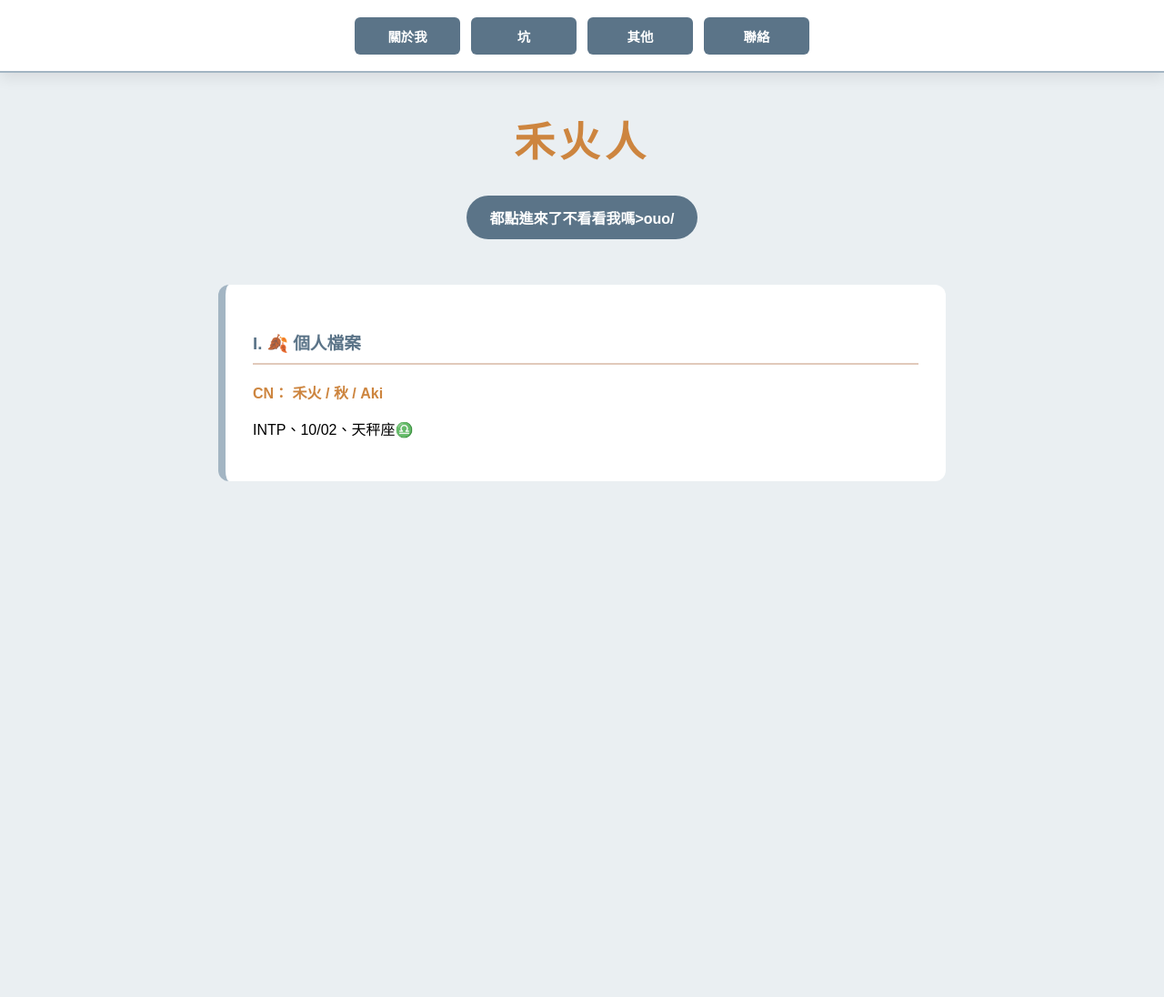
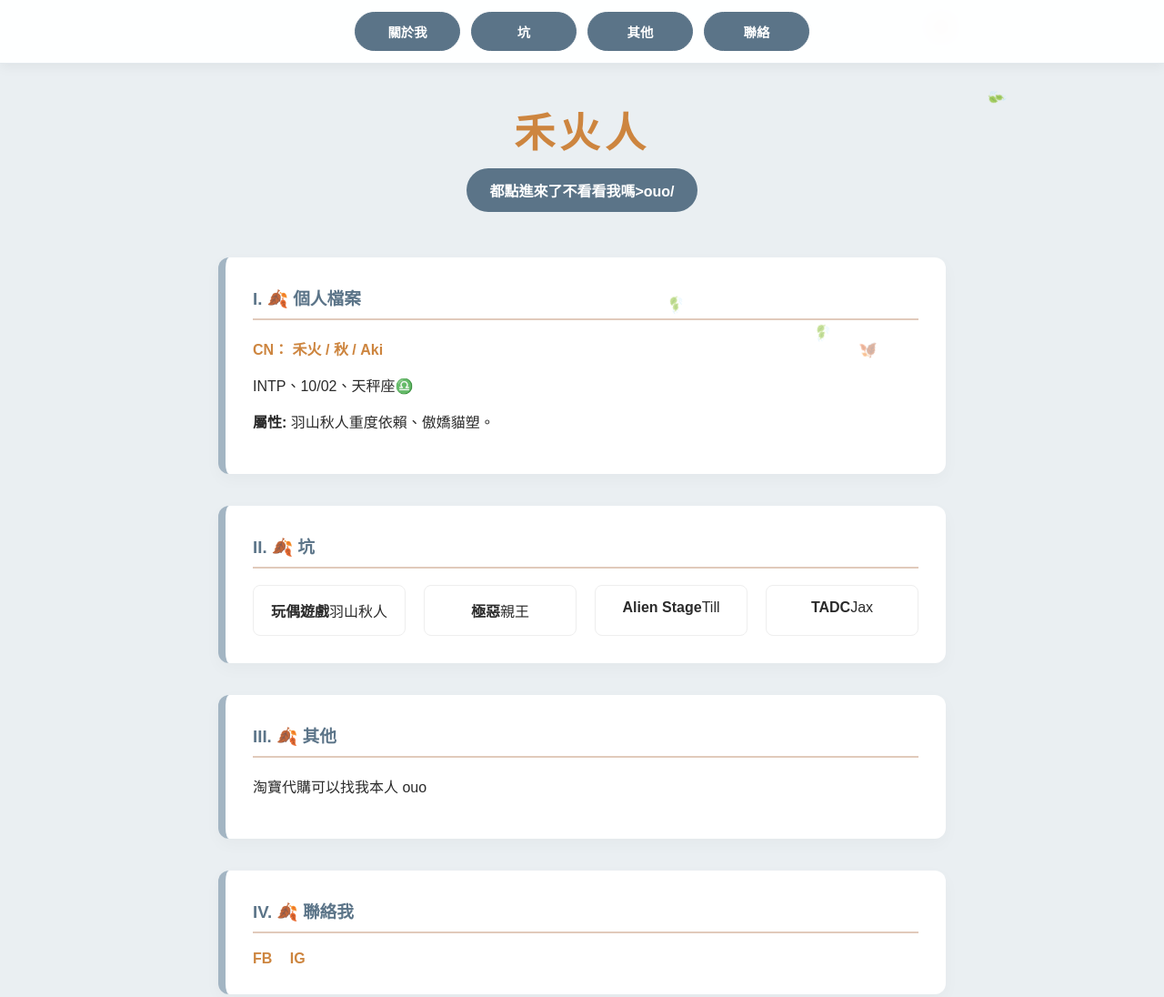
Before and after one commit to B11357059/aki_no_jikoshoukai, a plain HTML site: page index.html in a window 1280 px wide. Shown: the whole page at 91% size. Before the commit the page ends 800 px from the top, so only its background shows below. Drawn offline with Linux system fonts and the light colour scheme.

Commit message:
Update index.html

```diff
--- a/index.html
+++ b/index.html
@@ -5,46 +5,55 @@
 <meta name="viewport" content="width=device-width, initial-scale=1.0">
 <title>禾火人 /Aki/</title>
 <style>
+    /* 核心色調：希臘灰藍與秋日奶茶 */
     :root {
         --color-greece-bg: #EAEFF2;
-        --color-greece-white: #FFFFFF;
+        --color-greece-white: rgba(255, 255, 255, 0.95); /* 半透明柔霧感 */
         --color-greece-blue: #5B7488;
         --color-greece-light-blue: #A3B5C3;
         --color-sumi-text: #2B2B2B;
         --color-milk-tea: #E1CABB;
         --color-light-brown: #CD853F;
-        --nav-height: 80px; /* 回到原本的高度 */
+
+        --nav-height: 70px; /* 置頂選單高度 */
     }
 
     *, *::before, *::after { box-sizing: border-box; }
 
     html {
         scroll-behavior: smooth;
-        scroll-padding-top: calc(var(--nav-height) + 15px);
+        /* 避免置頂選單擋住標題內容 */
+        scroll-padding-top: calc(var(--nav-height) + 20px);
     }
 
     body {
         margin: 0; padding: 0; width: 100%;
+        overflow-x: hidden;
         background-color: var(--color-greece-bg);
         font-family: "PingFang TC", "Microsoft JhengHei", sans-serif;
+        color: var(--color-sumi-text);
         display: flex; flex-direction: column; align-items: center;
-        padding-top: 0; padding-bottom: 80px;
+        /* 為置頂選單預留頂部空間 */
+        padding-top: var(--nav-height);
+        padding-bottom: 80px;
     }
 
-    /* 這裡改回橫排的一排按鈕 */
+    /* --- 回歸正常置頂版本 --- */
     nav {
-        width: 100%; height: var(--nav-height);
+        position: fixed; /* 固定在頂部 */
+        top: 0; left: 0; width: 100%; height: var(--nav-height);
         background-color: var(--color-greece-white);
+        backdrop-filter: blur(8px); /* 磨砂玻璃效果，超好看 */
         display: flex; justify-content: center; align-items: center;
         z-index: 10000;
-        box-shadow: 0 6px 15px rgba(0, 0, 0, 0.08);
-        border-bottom: 2px solid var(--color-greece-light-blue);
-        position: relative;
+        box-shadow: 0 4px 12px rgba(0, 0, 0, 0.05);
+        border-bottom: 1px solid rgba(163, 181, 195, 0.3);
     }
 
+    /* 一排四個的經典排版 */
     .nav-links {
         display: grid;
-        grid-template-columns: repeat(4, 1fr); /* 這裡改回橫排 4 個 */
+        grid-template-columns: repeat(4, 1fr);
         gap: 12px;
         width: 90%;
         max-width: 500px;
@@ -53,31 +62,85 @@
     .nav-item {
         color: white; text-decoration: none; font-weight: bold;
         background-color: var(--color-greece-blue);
-        padding: 10px 0; border-radius: 6px;
+        padding: 10px 0; border-radius: 50px; /* 圓角膠囊型按鈕 */
         text-align: center; display: block; font-size: 0.9em;
-        transition: 0.3s ease;
+        transition: all 0.3s ease;
+        border: 1px solid var(--color-greece-blue);
     }
     .nav-item:hover {
         background-color: var(--color-milk-tea);
         color: var(--color-greece-blue);
         transform: translateY(-2px);
+        border-color: var(--color-milk-tea);
+        box-shadow: 0 4px 10px rgba(225, 202, 187, 0.5);
     }
 
-    /* 下方內容維持原樣... (略) */
-    #leaf-container { position: fixed; top: 0; left: 0; width: 100vw; height: 100vh; pointer-events: none; z-index: 9999; }
-    .leaf-fall { position: fixed; pointer-events: none; }
-    @keyframes fall { 0% { transform: translateY(-50px) rotate(0deg); opacity: 0; } 10% { opacity: 0.8; } 100% { transform: translateY(110vh) rotate(360deg); opacity: 0; } }
-    .container { width: 90%; max-width: 800px; position: relative; z-index: 5; }
-    h1.site-title { color: var(--color-light-brown); text-align: center; letter-spacing: 5px; margin-top: 40px; font-size: 2.8em; }
-    .rickroll-btn { display: block; width: fit-content; margin: 0 auto 50px auto; background-color: var(--color-greece-blue); color: white; text-decoration: none; font-weight: bold; padding: 12px 25px; border-radius: 50px; }
-    .section-card { background: var(--color-greece-white); border-radius: 12px; padding: 30px; margin-bottom: 35px; border-left: 8px solid var(--color-greece-light-blue); }
-    h3.section-title { color: var(--color-greece-blue); border-bottom: 2px solid var(--color-milk-tea); padding-bottom: 10px; }
-    .pit-grid { display: grid; grid-template-columns: repeat(auto-fill, minmax(160px, 1fr)); gap: 20px; }
-    .pit-card { background: white; border: 1px solid #eee; border-radius: 8px; padding: 15px; text-align: center; }
+    /* 楓葉特效 */
+    #leaf-container {
+        position: fixed; top: 0; left: 0; width: 100vw; height: 100vh;
+        pointer-events: none; z-index: 9999;
+    }
+    .leaf-fall, .click-leaf { position: fixed; pointer-events: none; }
+    @keyframes fall {
+        0% { transform: translateY(-50px) rotate(0deg); opacity: 0; }
+        10% { opacity: 0.8; }
+        100% { transform: translateY(110vh) rotate(360deg); opacity: 0; }
+    }
+
+    .container {
+        width: 90%; max-width: 800px;
+        position: relative; z-index: 5;
+    }
+
+    h1.site-title {
+        color: var(--color-light-brown); text-align: center;
+        letter-spacing: 5px; margin: 40px 0 10px 0; font-size: 2.8em;
+    }
+
+    .rickroll-btn {
+        display: block; width: fit-content; margin: 0 auto 50px auto;
+        background-color: var(--color-greece-blue);
+        color: white; text-decoration: none; font-weight: bold;
+        padding: 12px 25px; border-radius: 50px;
+        transition: 0.3s ease;
+    }
+    .rickroll-btn:hover {
+        background-color: var(--color-milk-tea);
+        transform: scale(1.05);
+        color: var(--color-greece-blue);
+    }
+
+    .section-card {
+        background: white; border-radius: 12px; padding: 30px;
+        margin-bottom: 35px; box-shadow: 0 6px 18px rgba(0,0,0,0.03);
+        border-left: 8px solid var(--color-greece-light-blue);
+    }
+
+    h3.section-title {
+        color: var(--color-greece-blue); border-bottom: 2px solid var(--color-milk-tea);
+        padding-bottom: 10px; margin-top: 0;
+    }
+
+    .pit-grid {
+        display: grid; grid-template-columns: repeat(auto-fill, minmax(160px, 1fr));
+        gap: 20px;
+    }
+
+    .pit-card {
+        background: white; border: 1px solid #eee; border-radius: 8px;
+        padding: 15px; text-align: center; transition: 0.4s ease;
+    }
+    .pit-card:hover { transform: scale(1.1) rotate(2deg); border-color: var(--color-light-brown); }
+
+    .retired-list { line-height: 2.2; color: #777; column-count: 2; border-top: 1px solid #eee; padding-top: 15px; }
+
+    a.contact-link { color: var(--color-light-brown); font-weight: bold; text-decoration: none; margin-right: 15px; }
 </style>
 </head>
 <body>
+
 <div id="leaf-container"></div>
+
 <nav>
     <div class="nav-links">
         <a href="#about" class="nav-item">關於我</a>
@@ -86,14 +149,68 @@
         <a href="#contact" class="nav-item">聯絡</a>
     </div>
 </nav>
+
 <div class="container">
     <h1 class="site-title">禾火人</h1>
-    <a href="https://www.youtube.com/watch?v=dQw4w9WgXcQ" target="_blank" class="rickroll-btn">都點進來了不看看我嗎>ouo/</a>
+
+    <a href="https://www.youtube.com/watch?v=dQw4w9WgXcQ" target="_blank" class="rickroll-btn">
+        都點進來了不看看我嗎>ouo/
+    </a>
+
     <div id="about" class="section-card">
         <h3 class="section-title">I. 🍂 個人檔案</h3>
         <p style="color: var(--color-light-brown); font-weight:bold;">CN： 禾火 / 秋 / Aki</p>
         <p>INTP、10/02、天秤座♎</p>
+        <p><strong>屬性:</strong> 羽山秋人重度依賴、傲嬌貓塑。</p>
     </div>
+
+    <div id="pit" class="section-card">
+        <h3 class="section-title">II. 🍂 坑</h3>
+        <div class="pit-grid">
+            <div class="pit-card"><strong>玩偶遊戲</strong><span>羽山秋人</span></div>
+            <div class="pit-card"><strong>極惡</strong><span>親王</span></div>
+            <div class="pit-card"><strong>Alien Stage</strong><span>Till</span></div>
+            <div class="pit-card"><strong>TADC</strong><span>Jax</span></div>
+        </div>
     </div>
+
+    <div id="other" class="section-card">
+        <h3 class="section-title">III. 🍂 其他</h3>
+        <p>淘寶代購可以找我本人 ouo</p>
+    </div>
+
+    <div id="contact" class="section-card">
+        <h3 class="section-title">IV. 🍂 聯絡我</h3>
+        <a href="https://www.facebook.com/kowai.yu/" target="_blank" class="contact-link">FB</a>
+        <a href="https://www.instagram.com/grassss_yuuuu/" target="_blank" class="contact-link">IG</a>
+    </div>
+</div>
+
+<script>
+    setInterval(() => {
+        const container = document.getElementById('leaf-container');
+        const leaf = document.createElement('div');
+        leaf.className = 'leaf-fall';
+        leaf.innerText = ['🍁', '🍂', '🍃'][Math.floor(Math.random()*3)];
+        leaf.style.left = Math.random() * 100 + 'vw';
+        const dur = Math.random() * 5 + 5;
+        leaf.style.animation = `fall ${dur}s linear forwards`;
+        container.appendChild(leaf);
+        setTimeout(() => leaf.remove(), dur * 1000);
+    }, 900);
+
+    document.addEventListener('click', (e) => {
+        if (e.target.closest('.nav-item') || e.target.closest('.rickroll-btn')) return;
+        for(let i=0; i<6; i++) {
+            const l = document.createElement('div');
+            l.className = 'click-leaf'; l.innerText = '🍂';
+            l.style.left = e.clientX + 'px'; l.style.top = e.clientY + 'px';
+            const tx = (Math.random()-0.5)*200, ty = (Math.random()-0.5)*200;
+            l.animate([{ transform: 'translate(0,0) scale(1)', opacity: 1 }, { transform: `translate(${tx}px, ${ty}px) scale(0)`, opacity: 0 }], { duration: 800 });
+            document.body.appendChild(l);
+            setTimeout(() => l.remove(), 800);
+        }
+    });
+</script>
 </body>
 </html>
```
